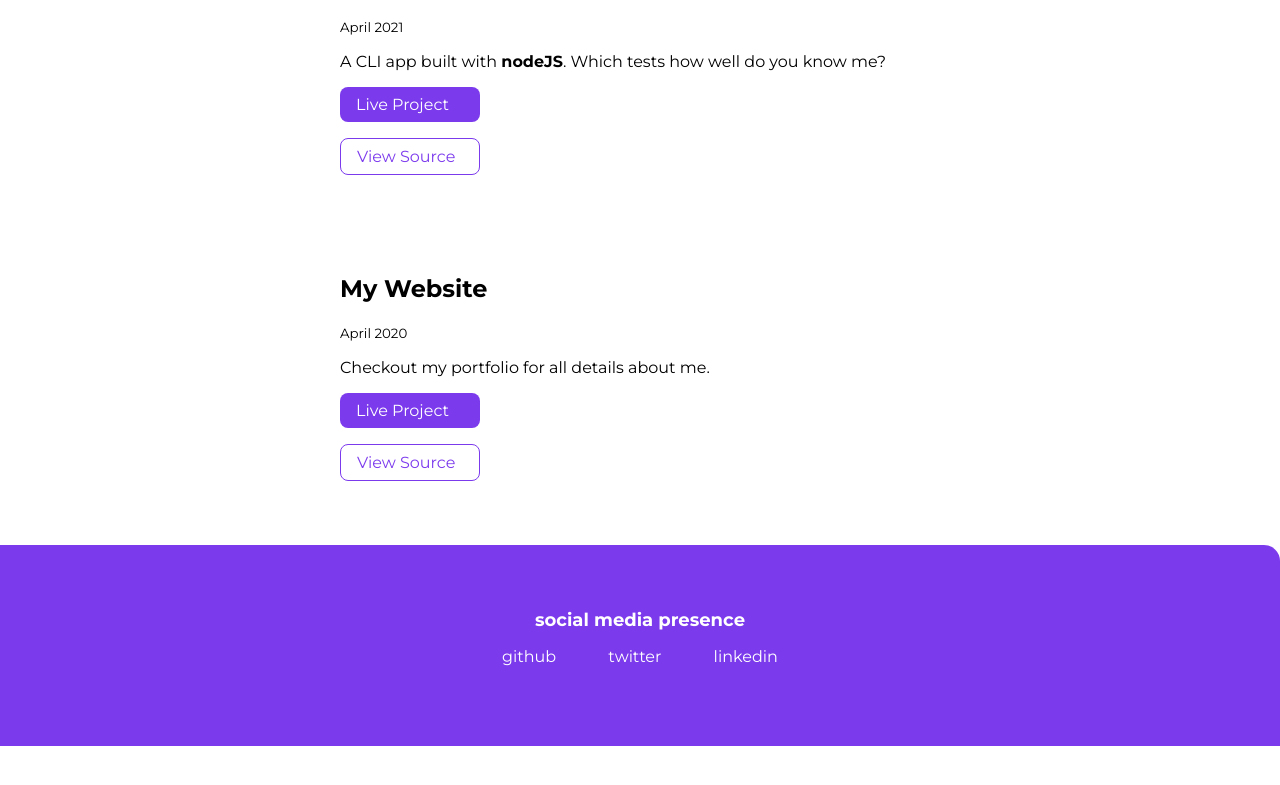
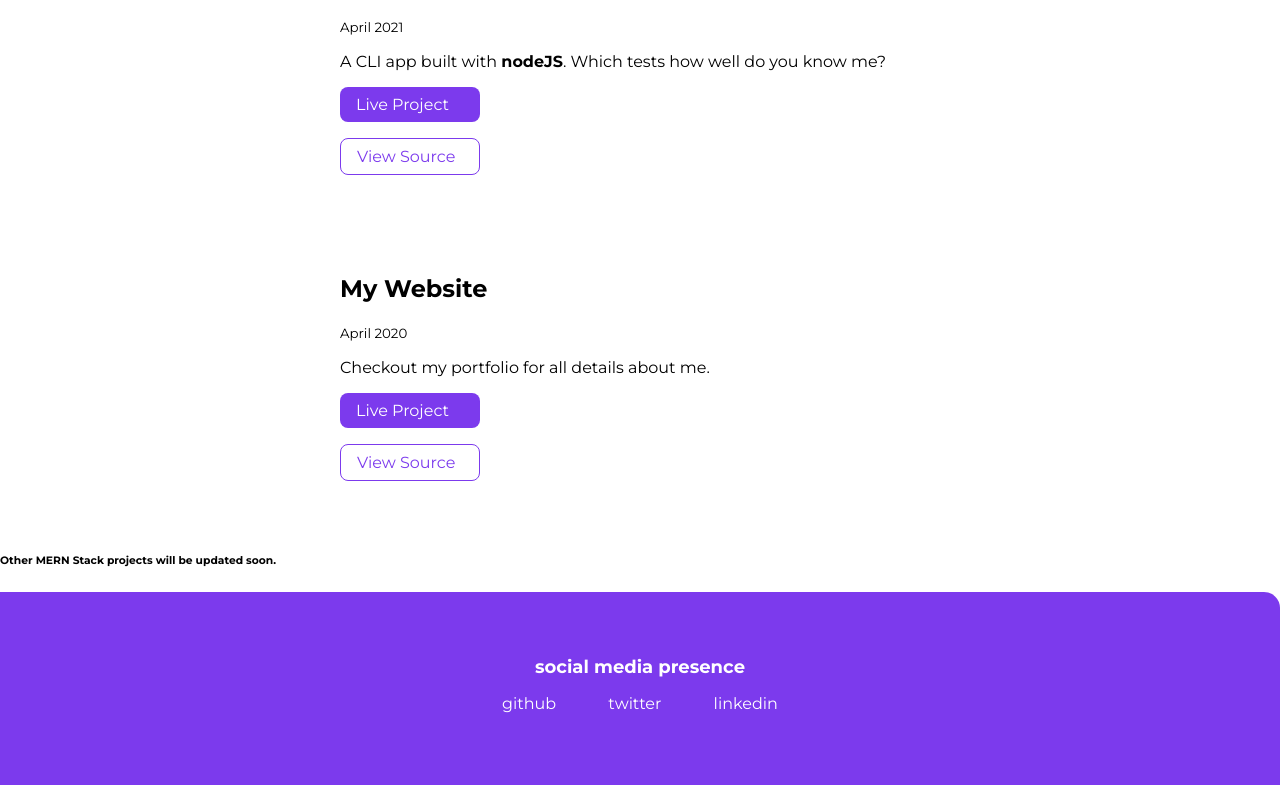
Before and after one commit to PUNITBATRA/punit-site, a plain HTML site: page projects.html in a window 1280 px wide. Shown: the part 2348-3133 px from the top of the page. Before the commit the page ends 3094 px from the top, so only its background shows below. Drawn offline with Linux system fonts and the light colour scheme.

Commit message:
Update projects.html

```diff
--- a/projects.html
+++ b/projects.html
@@ -127,6 +127,7 @@
                 <a class="link link-primary" href="http://punitbatra.co/">Live Project</a>
                 <a class="link link-secondary" href="https://github.com/PUNITBATRA/PUNITBATRA">View Source</a>
             </article>
+            <h6>Other MERN Stack projects will be updated soon.</h6>
 
         </li>
 
```
